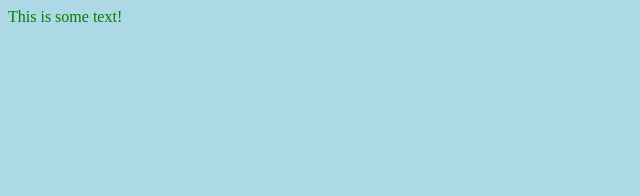
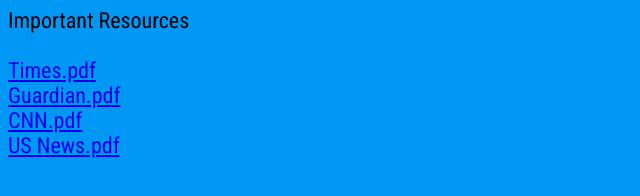
Before and after one commit to Chicago18/team-16, a plain HTML site: page final/resouces.html in a window 1280 px wide. Shown: the whole page, without its empty margins (0-640 px from the left). Drawn offline with Linux system fonts and the light colour scheme.

Commit message:
Resource page basic

```diff
--- a/final/resouces.html
+++ b/final/resouces.html
@@ -1,4 +1,3 @@
-<font face="" color="green">This is some text!</font>
 <!DOCTYPE html>
 <html>
 <link href="https://fonts.googleapis.com/css?family=Roboto+Condensed" rel="stylesheet">
@@ -6,14 +5,24 @@
     <title>Resouces</title>
 </head>
     <body>
+        Important Resources <br> <br>
+        <a href="./Files/Times.pdf">Times.pdf</a> <br>
+        <a href="./Files/The_Guardian.pdf">Guardian.pdf</a> <br>
+        <a href="./Files/CNN.pdf">CNN.pdf</a> <br>
+        <a href="./Files/US_News.pdf">US News.pdf</a> <br>
+
     <style>
         body {
-            background-color: lightblue;
+            background-color: #0097f5;
+            font-family: 'Roboto Condensed';font-size: 22px;
+
         }
 
         h1 {
             color: white;
             text-align: center;
+            font-family: 'Roboto Condensed';font-size: 22px;
+
         }
 
         p {
```
Also changed, not shown: resouces.html (+1 -1 lines), 4 other files.
